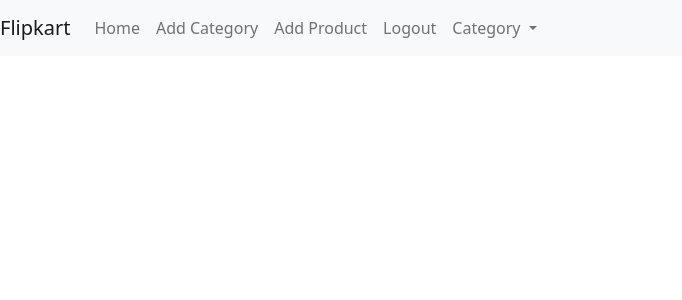
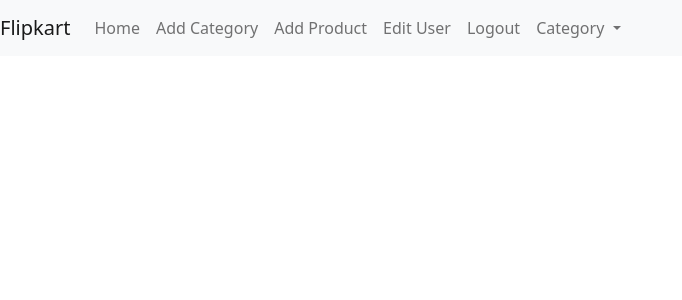
Before and after one commit to salmanulharis/demo1, a Django app: template sixthapp/templates/home.html in a window 1280 px wide. Shown: the top 300 px of the page, without its empty margins (0-682 px from the left). Run offline with Django 3.2, Linux system fonts and the light colour scheme; the template is opened without the code that fills it, so the values that code supplies are empty; some libraries are stand-ins or nearby versions.

Commit message:
third commit

```diff
--- a/sixthapp/templates/base.html
+++ b/sixthapp/templates/base.html
@@ -31,6 +31,9 @@
               <a class="nav-link" href="{% url 'add_product' %}">Add Product</a>
             </li>
             <li class="nav-item">
+              <a class="nav-link" href="{% url 'edit_user' %}">Edit User</a>
+            </li>
+            <li class="nav-item">
                 <a class="nav-link" href="/logout/">Logout</a>
             </li>
             <li class="nav-item dropdown">
--- a/sixthapp/templates/register.html
+++ b/sixthapp/templates/register.html
@@ -7,7 +7,10 @@
         <form action="" method="POST" enctype="multipart/form-data">
             {% csrf_token %}
             {{ form | crispy }}
-            <input type="submit" class="btn btn-primary">
+            <div class="pt-2">
+                <input type="submit" class="btn btn-primary">
+                <a href="{% url 'change_password' %}" class="btn btn-warning">Change Password</a>
+            </div>
         </form>
     </div>
 {% endblock %}
--- a/sixthapp/urls.py
+++ b/sixthapp/urls.py
@@ -12,8 +12,8 @@ urlpatterns = [
     path('register/', register, name='register'),
     path('login/', login_page),
     path('logout/', logout_fn),
-    path('edit/user/', edit_user),
-    path('password/', change_password),
+    path('edit/user/', edit_user, name='edit_user'),
+    path('password/', change_password, name='change_password'),
     path('add_category/', add_category, name='add_category'),
     path('category/delete/<int:id>', del_category, name='del_category')
 
```
